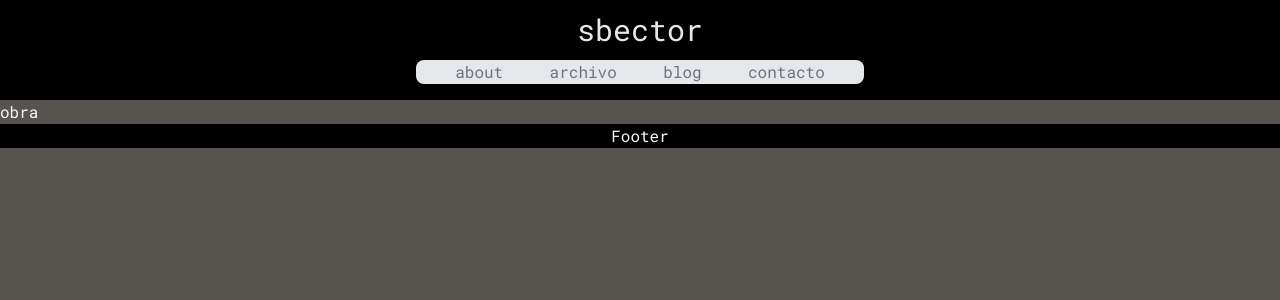
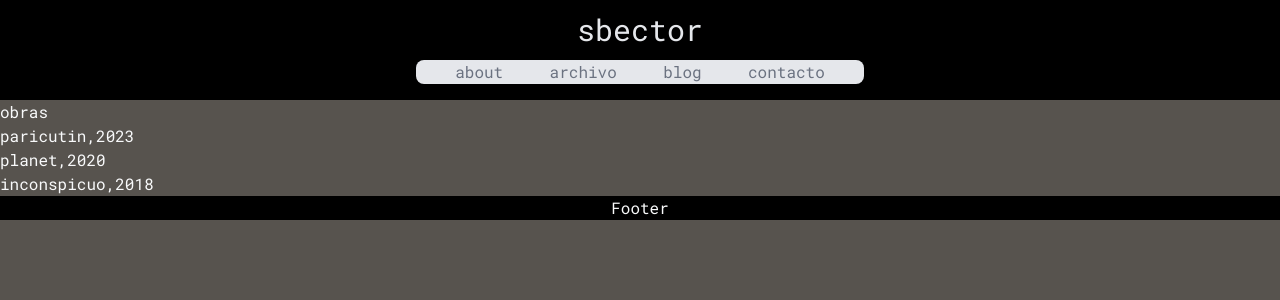
Before and after one commit to Sbector/artista, a Next.js app: page /archivo/obra in a window 1280 px wide. Shown: the top 300 px of the page. Built offline with nearby package versions, Linux system fonts and the light colour scheme.

Commit message:
Change metadata to layout

```diff
--- a/src/app/archivo/obra/[[...slug]]/layout.tsx
+++ b/src/app/archivo/obra/[[...slug]]/layout.tsx
@@ -1,3 +1,19 @@
+import { Metadata } from "next"
+import { Props } from "../../../types"
+
+export const generateMetadata = ({ params }: Props): Metadata => {
+    if (params.slug?.length === 1) {
+        return {
+            title: `${params.slug}`
+        }
+    } else {
+        return {
+            title: "obras"
+        }
+    }
+
+}
+
 export default function ObraLayout({
     params, children
 }: {
--- a/src/app/archivo/obra/[[...slug]]/page.tsx
+++ b/src/app/archivo/obra/[[...slug]]/page.tsx
@@ -1,41 +1,31 @@
-import { Metadata } from "next"
+"use client"
+import { Obras } from "../../../constants"
+import Link from "next/link"
+import { usePathname } from "next/navigation"
+import { Props } from "../../../types"
 
-export const generateMetadata = ( {params} : Props): Metadata => {
-    if(params.slug?.length === 1){
-        return {
-            title:`${params.slug}`
-        }
-    } else {
-        return {
-            title:"obras"
-        }
-    }
+export default function Obra({ params, }: Props) {
+    const pathname = usePathname()
 
-}
-
-type Props = {
-    params: {
-        slug:string[]
-    }
-}
-
-export default function Obra( {params,}: Props ) {
-    if (params.slug?.length === 2){
+    if (params.slug?.length === 1 ) {
         return (
             <div>
-            <h1>{params.slug[0]}: {params.slug[1]}</h1>
-        </div>
+                <Link href="/archivo/obra">volver a obras</Link>
+                <h1>{params.slug}</h1>
+            </div>
         )
-    } else if (params.slug?.length === 1) {
+    } else {
         return (
             <div>
-                <h1>{params.slug[0]}</h1>
+                <h1>obras</h1>
+                <ul>
+                    {Obras.map(({ title, year, descripttion }) => (
+                        <li key={title}>
+                            <Link href={`obra/${title}`}>{title},{year}</Link>
+                        </li>
+                    ))}
+                </ul>
             </div>
         )
     }
-    return (
-        <div>
-            <h1>obra</h1>
-        </div>
-    )
 }
```
